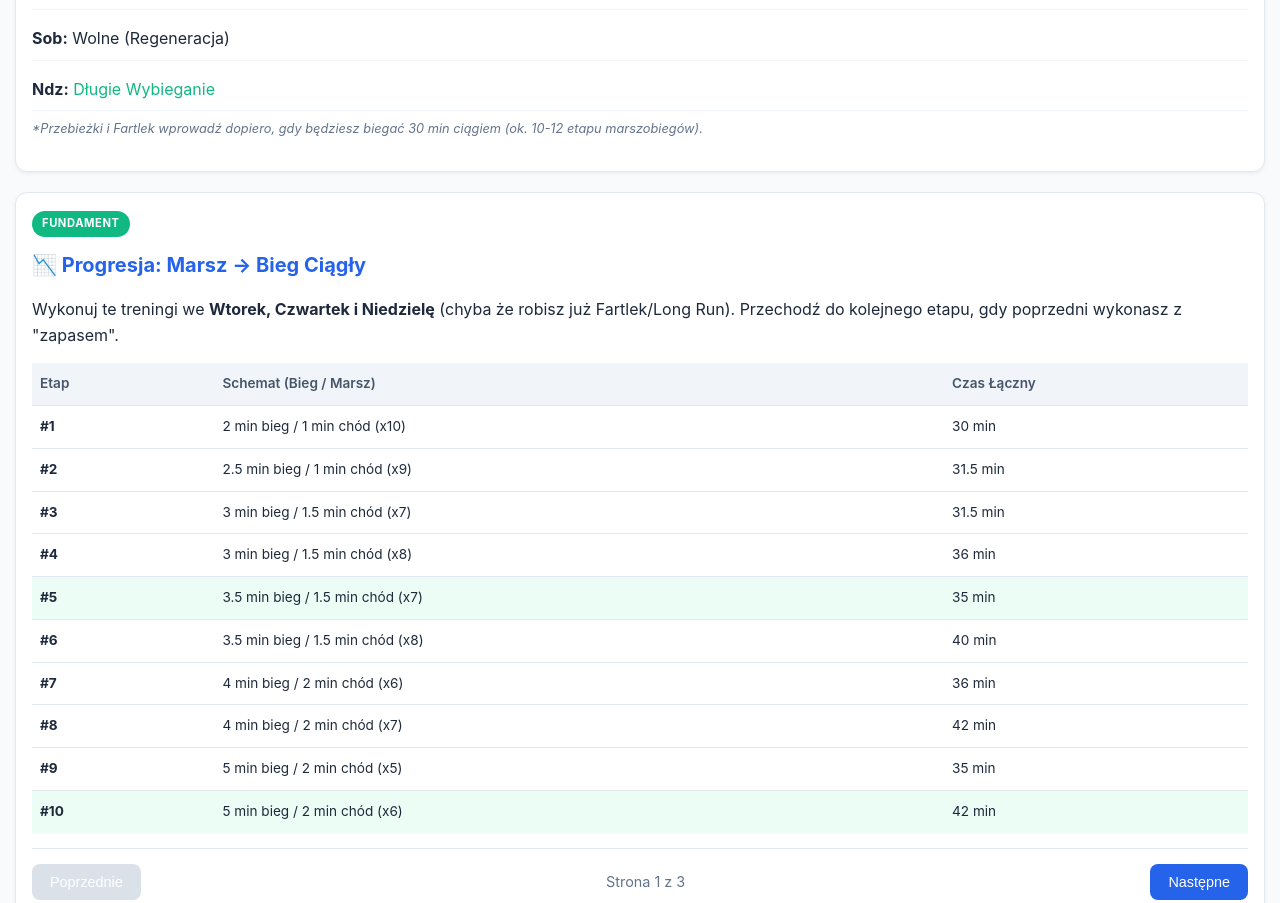
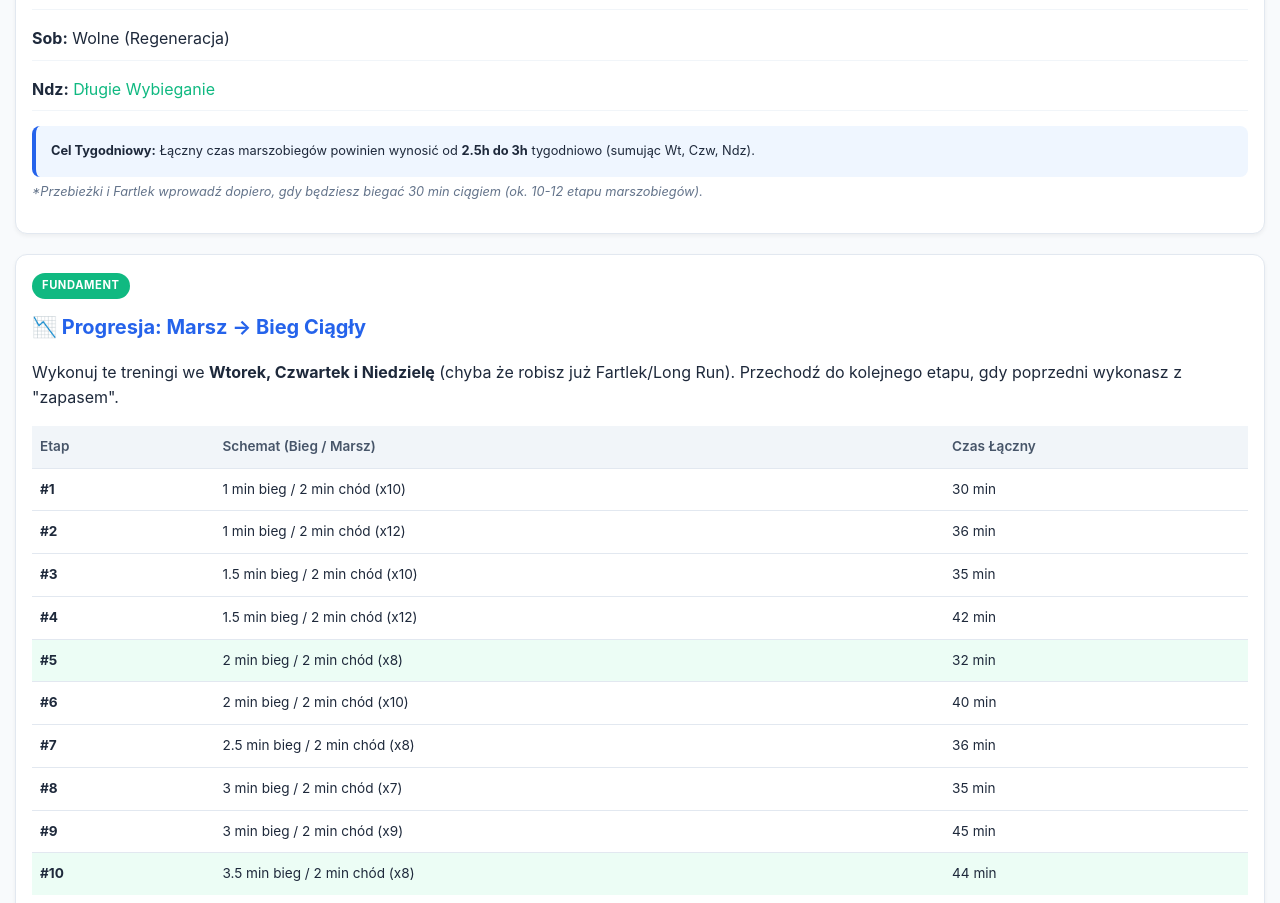
Before and after one commit to lukaszwent/prezentacje, a plain HTML site: page running-plan.html in a window 1280 px wide. Shown: the part 791-1694 px from the top of the page. Drawn offline with Linux system fonts and the light colour scheme.

Commit message:
Add files via upload

```diff
--- a/running-plan.html
+++ b/running-plan.html
@@ -406,6 +406,11 @@
           <span style="color: var(--success)">Długie Wybieganie</span>
         </li>
       </ul>
+      <div class="highlight-box" style="margin-top: 15px; font-size: 0.8rem">
+        <strong>Cel Tygodniowy:</strong> Łączny czas marszobiegów powinien
+        wynosić od <strong>2.5h do 3h</strong> tygodniowo (sumując Wt, Czw,
+        Ndz).
+      </div>
       <p class="note">
         *Przebieżki i Fartlek wprowadź dopiero, gdy będziesz biegać 30 min
         ciągiem (ok. 10-12 etapu marszobiegów).
@@ -624,6 +629,9 @@
         <button class="tab-btn" onclick="openTab(event, 'tabExamples')">
           Przykłady Progresji
         </button>
+        <button class="tab-btn" onclick="openTab(event, 'tabBase')">
+          Budowanie Bazy
+        </button>
       </div>
 
       <!-- TAB 1: ZASADY SIŁOWNI -->
@@ -680,6 +688,25 @@
             45' ➔ 50' ➔ 55' ➔ 40' (Lżejszy) ➔ 60' ➔ 65' ➔ ... aż do 90-100 min.
           </p>
         </div>
+
+        <h3>🏃 Prędkość i Tętno</h3>
+        <div class="warn-box">
+          <p style="margin: 0; font-weight: 600">
+            Nie patrz na tempo startowe!
+          </p>
+          <p style="margin-top: 5px; font-size: 0.85rem">
+            Twoim celem jest utrzymanie ciągłości wysiłku. Jeśli przy 8 km/h
+            tętno skacze do 170, zwolnij do <strong>6.5 - 7.5 km/h</strong>. To
+            ma być trucht konwersacyjny (możesz rozmawiać).
+          </p>
+        </div>
+
+        <h3>📉 Marsz to Twój przyjaciel</h3>
+        <p style="font-size: 0.9rem">
+          Odcinki marszu są po to, aby zbić tętno. Jeśli po 2 minutach marszu
+          serce nadal wali (powyżej 130-140), maszeruj dłużej. Nie zaczynaj
+          biegu na wysokim tętnie.
+        </p>
       </div>
 
       <!-- TAB 3: PRZYKŁADY -->
@@ -713,6 +740,32 @@
           </li>
         </ul>
       </div>
+
+      <div id="tabBase" class="tab-content">
+        <h3>🫀 Jak szybciej zbudować "Strefę 2"?</h3>
+        <p style="font-size: 0.9rem">
+          Jeśli podczas truchtu tętno od razu skacze do 150+, brakuje Ci bazy
+          tlenowej. Możesz przyspieszyć jej budowę, dodając w dni nietreningowe
+          aktywności o niskiej intensywności (Strefa 2: 115-135 bpm):
+        </p>
+        <ul style="font-size: 0.9rem">
+          <li>
+            <strong>Chodzenie pod górkę:</strong> Bieżnia ustawiona na wznos
+            3-5%, prędkość 5-6 km/h.
+          </li>
+          <li>
+            <strong>Rower stacjonarny:</strong> Spokojna jazda przez 45-60 min.
+          </li>
+          <li>
+            <strong>Aktywność codzienna:</strong> Pilnuj 10,000 kroków dziennie
+            (szybki marsz).
+          </li>
+        </ul>
+        <div class="highlight-box">
+          To właśnie te aktywności "nauczą" Twoje serce pompować krew wydajniej
+          przy niższym tętnie, co potem przełoży się na bieganie.
+        </div>
+      </div>
     </div>
 
     <script>
@@ -740,39 +793,42 @@
       }
       // Dane do tabeli progresji marszobiegów
       const progressionData = [
-        { step: 1, scheme: "2 min bieg / 1 min chód (x10)", time: "30 min" },
-        { step: 2, scheme: "2.5 min bieg / 1 min chód (x9)", time: "31.5 min" },
-        { step: 3, scheme: "3 min bieg / 1.5 min chód (x7)", time: "31.5 min" },
-        { step: 4, scheme: "3 min bieg / 1.5 min chód (x8)", time: "36 min" },
-        { step: 5, scheme: "3.5 min bieg / 1.5 min chód (x7)", time: "35 min" },
-        { step: 6, scheme: "3.5 min bieg / 1.5 min chód (x8)", time: "40 min" },
-        { step: 7, scheme: "4 min bieg / 2 min chód (x6)", time: "36 min" },
-        { step: 8, scheme: "4 min bieg / 2 min chód (x7)", time: "42 min" },
-        { step: 9, scheme: "5 min bieg / 2 min chód (x5)", time: "35 min" },
-        { step: 10, scheme: "5 min bieg / 2 min chód (x6)", time: "42 min" },
+        // Faza 1: Adaptacja tętna (1 min biegu)
+        { step: 1, scheme: "1 min bieg / 2 min chód (x10)", time: "30 min" },
+        { step: 2, scheme: "1 min bieg / 2 min chód (x12)", time: "36 min" },
+        { step: 3, scheme: "1.5 min bieg / 2 min chód (x10)", time: "35 min" },
+        { step: 4, scheme: "1.5 min bieg / 2 min chód (x12)", time: "42 min" },
+        { step: 5, scheme: "2 min bieg / 2 min chód (x8)", time: "32 min" },
+        { step: 6, scheme: "2 min bieg / 2 min chód (x10)", time: "40 min" },
 
-        // Strona 2
-        { step: 11, scheme: "6 min bieg / 2 min chód (x4)", time: "32 min" },
-        { step: 12, scheme: "6 min bieg / 2 min chód (x5)", time: "40 min" },
-        { step: 13, scheme: "7 min bieg / 2 min chód (x4)", time: "36 min" },
-        { step: 14, scheme: "8 min bieg / 2 min chód (x3)", time: "30 min" },
-        { step: 15, scheme: "8 min bieg / 2 min chód (x4)", time: "40 min" },
-        { step: 16, scheme: "10 min bieg / 2 min chód (x3)", time: "36 min" },
-        { step: 17, scheme: "12 min bieg / 2 min chód (x2)", time: "28 min" },
-        { step: 18, scheme: "12 min bieg / 2 min chód (x3)", time: "42 min" },
-        { step: 19, scheme: "15 min bieg / 2 min chód (x2)", time: "34 min" },
+        // Faza 2: Wydłużanie biegu
+        { step: 7, scheme: "2.5 min bieg / 2 min chód (x8)", time: "36 min" },
+        { step: 8, scheme: "3 min bieg / 2 min chód (x7)", time: "35 min" },
+        { step: 9, scheme: "3 min bieg / 2 min chód (x9)", time: "45 min" },
+        { step: 10, scheme: "3.5 min bieg / 2 min chód (x8)", time: "44 min" },
+
+        // Strona 2: Faza 3 (Większy bieg, dłuższy chód dla odpoczynku)
+        { step: 11, scheme: "4 min bieg / 2.5 min chód (x6)", time: "39 min" },
+        { step: 12, scheme: "4 min bieg / 2.5 min chód (x7)", time: "45 min" },
+        { step: 13, scheme: "5 min bieg / 3 min chód (x5)", time: "40 min" },
+        { step: 14, scheme: "5 min bieg / 3 min chód (x6)", time: "48 min" },
+        { step: 15, scheme: "6 min bieg / 3 min chód (x5)", time: "45 min" },
+        { step: 16, scheme: "8 min bieg / 3 min chód (x4)", time: "44 min" },
+        { step: 17, scheme: "10 min bieg / 3 min chód (x3)", time: "39 min" },
+        { step: 18, scheme: "12 min bieg / 3 min chód (x3)", time: "45 min" },
+        { step: 19, scheme: "15 min bieg / 3 min chód (x2)", time: "36 min" },
         {
           step: 20,
-          scheme: "20 min bieg / 2 min chód + 10 min bieg",
-          time: "32 min",
+          scheme: "20 min bieg / 3 min chód + 10 min bieg",
+          time: "33 min",
         },
 
-        // Strona 3 (Końcówka)
-        { step: 21, scheme: "20 min bieg / 2 min chód (x2)", time: "44 min" },
+        // Strona 3: Końcówka
+        { step: 21, scheme: "20 min bieg / 3 min chód (x2)", time: "46 min" },
         {
           step: 22,
-          scheme: "25 min bieg / 2 min marsz / 10 min bieg",
-          time: "37 min",
+          scheme: "25 min bieg / 3 min marsz / 10 min bieg",
+          time: "38 min",
         },
         { step: 23, scheme: "30 min bieg ciągły", time: "30 min" },
         { step: 24, scheme: "35 min bieg ciągły", time: "35 min" },
```
